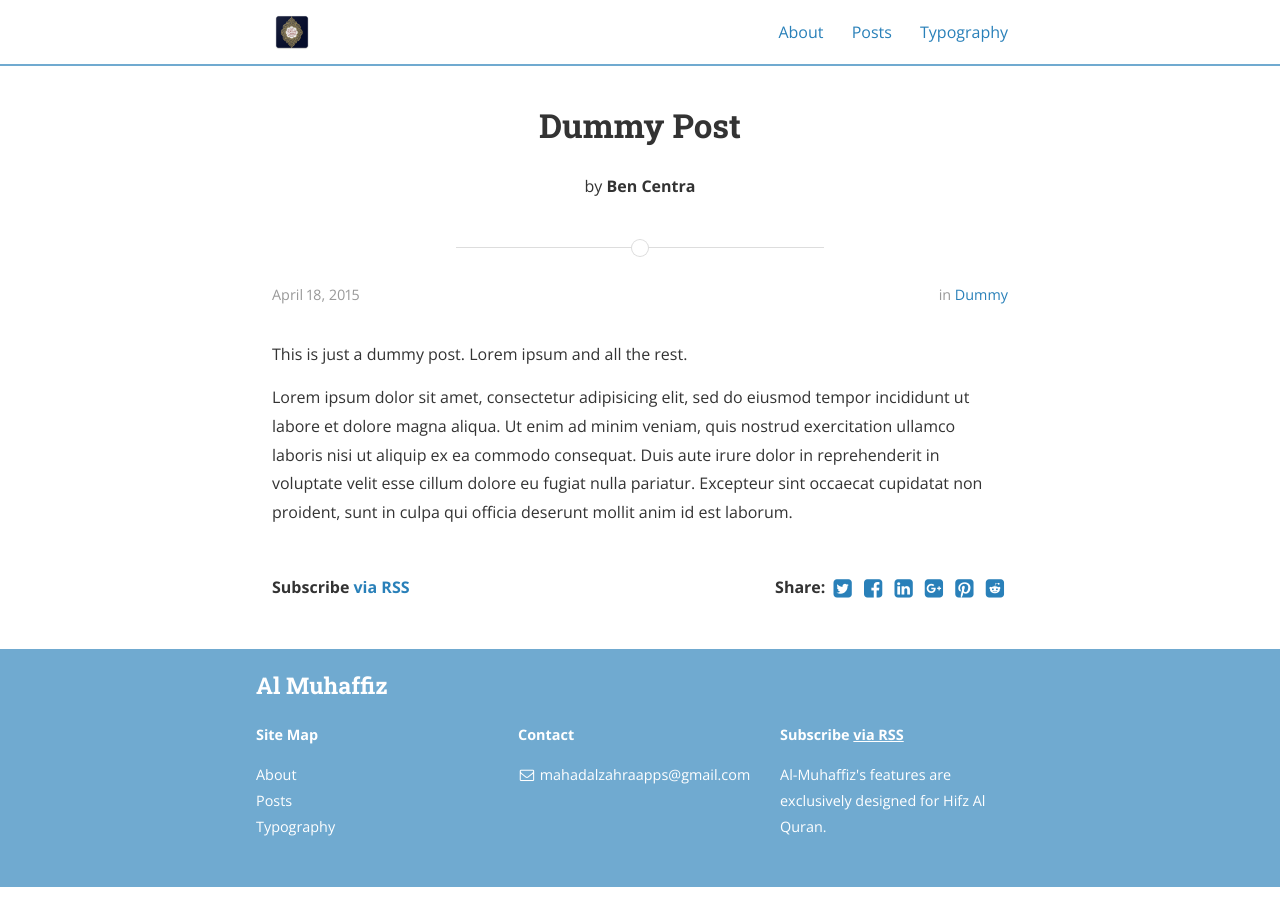
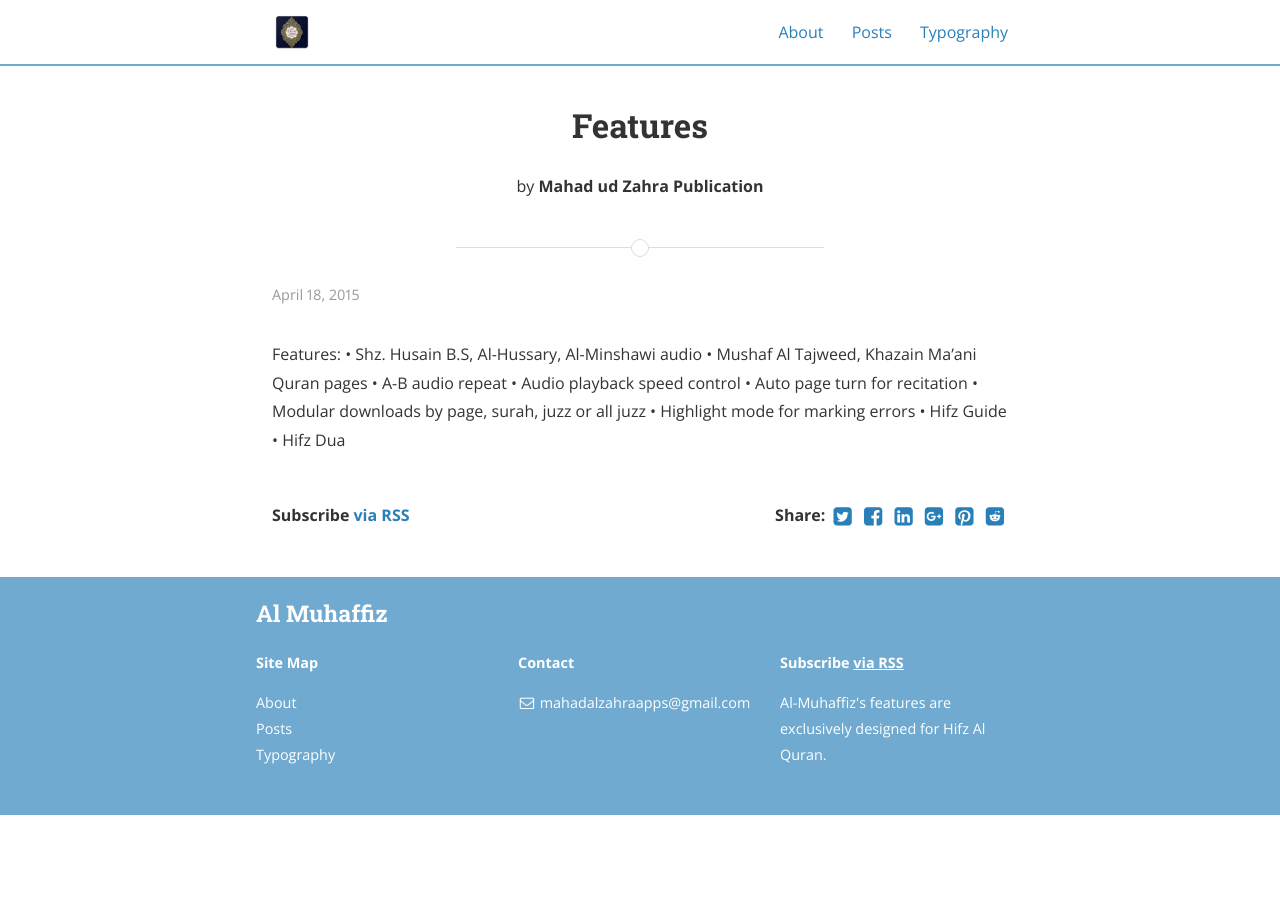
Before and after one commit to aliasgerkw/blog-almuhaffiz, a Jekyll site: the page built from _posts/2015-04-18-dummy.markdown, in a window 1280 px wide. Built offline with Jekyll 4.4.1, drawn with Linux system fonts in a browser that asks for light colours; nearby versions of some CDN libraries.

Commit message:
Update 2015-04-18-dummy.markdown

```diff
--- a/_posts/2015-04-18-dummy.markdown
+++ b/_posts/2015-04-18-dummy.markdown
@@ -1,16 +1,14 @@
 ---
 layout: post
-title:  "Dummy Post"
+title:  Features
 date:   2015-04-18 08:43:59
-author: Ben Centra
-categories: Dummy
+author: Mahad ud Zahra Publication
 ---
 
-This is just a dummy post. Lorem ipsum and all the rest.
-
-Lorem ipsum dolor sit amet, consectetur adipisicing elit, sed do eiusmod
-tempor incididunt ut labore et dolore magna aliqua. Ut enim ad minim veniam,
-quis nostrud exercitation ullamco laboris nisi ut aliquip ex ea commodo
-consequat. Duis aute irure dolor in reprehenderit in voluptate velit esse
-cillum dolore eu fugiat nulla pariatur. Excepteur sint occaecat cupidatat non
-proident, sunt in culpa qui officia deserunt mollit anim id est laborum.
+Features:
+• Shz. Husain B.S, Al-Hussary, Al-Minshawi audio
+• Mushaf Al Tajweed, Khazain Ma'ani Quran pages
+• A-B audio repeat • Audio playback speed control
+• Auto page turn for recitation
+• Modular downloads by page, surah, juzz or all juzz
+• Highlight mode for marking errors • Hifz Guide • Hifz Dua
```
